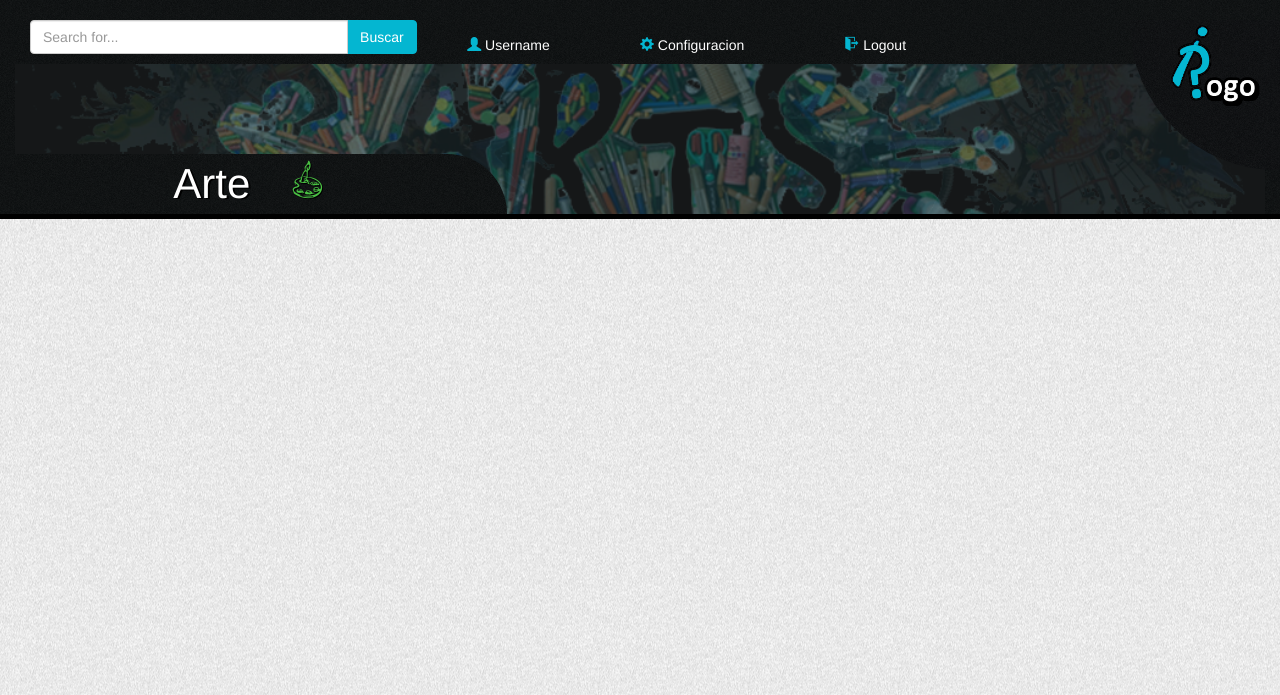
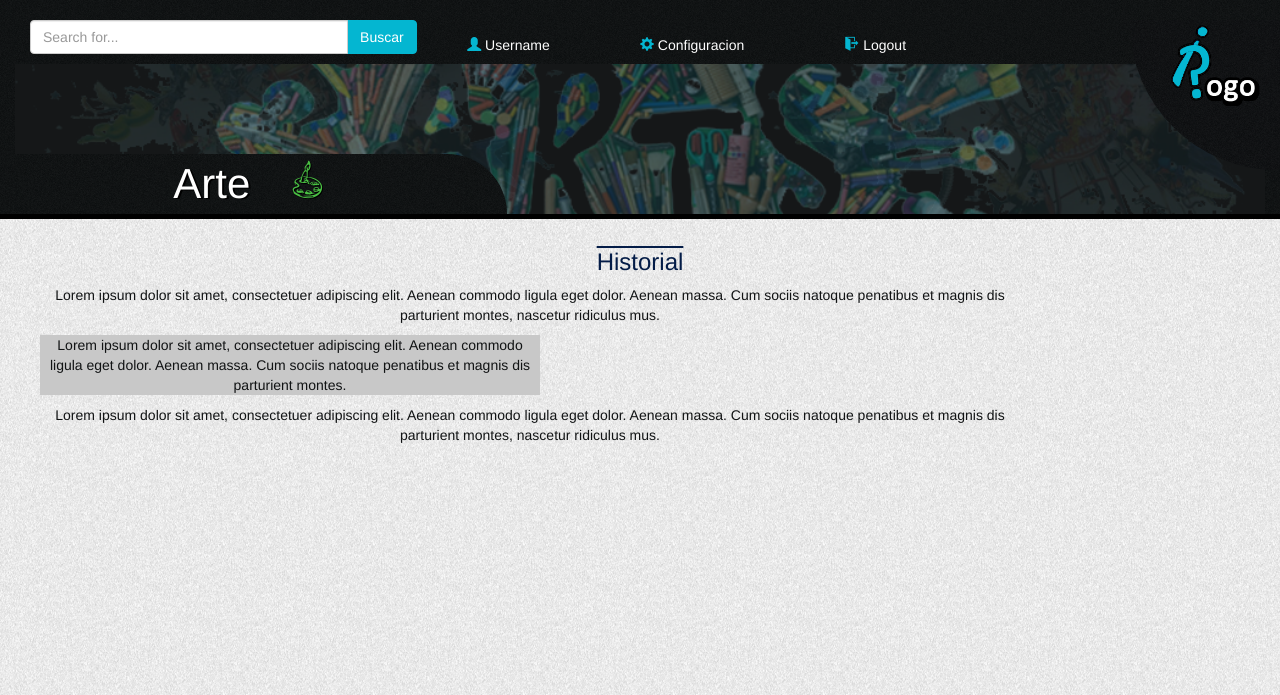
Before and after one commit to msantanagonzalez/rogo, a PHP site: page /arte.php in a window 1280 px wide. Shown: the top 695 px of the page. Run offline with PHP 8.4, Linux system fonts and the light colour scheme; some web fonts are replaced.

Commit message:
Historiales de las categorias

```diff
--- a/www/Resources/css/styles.css
+++ b/www/Resources/css/styles.css
@@ -310,6 +310,17 @@ a.list-group-item:hover{
   font-size: 40px;
   text-shadow: 1px 1px 0px #000;
 }
+.indexTextoCategoria{
+  max-width: 1000px;
+  color: #111314;
+}
+.indexCodigoCategoria{
+  margin-left: 10px;
+  max-width: 500px;
+  background-color: #c8c8c8;
+  color: #111314;
+}
+
 .iconosCategoria{
   padding-left: 15px; /*Quitar*/
   /*color: #04b6d1;*/
--- a/www/arte.php
+++ b/www/arte.php
@@ -96,6 +96,18 @@
         <!-- Separador -->
         <div class="col-lg-12 col-md-12 col-sm-12 col-xs-12 separator">
         </div>
+        <div class="col-lg-12 col-md-12 col-sm-12 col-xs-12 text-center">
+          <!-- Preguntas -->
+          <div class="col-lg-12 col-md-12 col-sm-12 col-xs-12 text-center">
+            <h1 class="indexPregunta">Historial</h1>
+            <p class="indexTextoCategoria">Lorem ipsum dolor sit amet, consectetuer adipiscing elit. Aenean commodo ligula eget dolor. Aenean massa. Cum sociis natoque penatibus et magnis dis parturient montes, nascetur ridiculus mus.</p>
+            <p class="indexCodigoCategoria">Lorem ipsum dolor sit amet, consectetuer adipiscing elit. Aenean commodo ligula eget dolor. Aenean massa. Cum sociis natoque penatibus et magnis dis parturient montes.</p>
+            <p class="indexTextoCategoria">Lorem ipsum dolor sit amet, consectetuer adipiscing elit. Aenean commodo ligula eget dolor. Aenean massa. Cum sociis natoque penatibus et magnis dis parturient montes, nascetur ridiculus mus.</p>
+          </div>
+          <BR>
+          <BR>
+          <BR>
+        </div>
         <!-- Fin Contenido-->
 
       </div>
```
Also changed, not shown: www/ciencia.php (+12 -0 lines), www/deporte.php (+12 -0 lines), www/programacion.php (+14 -0 lines), www/tecnologia.php (+12 -0 lines).
